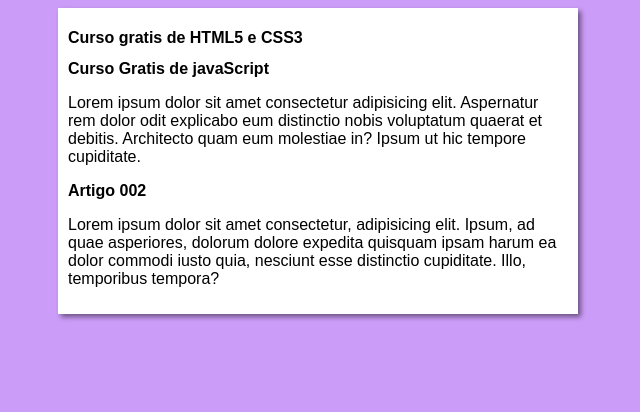
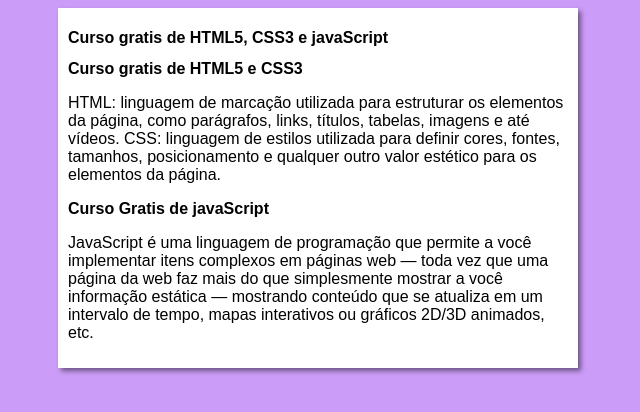
Before and after one commit to Marlon-Santiago/projeto_Site, a plain HTML site: page index.html in a window 1280 px wide. Shown: the whole page, without its empty margins (322-962 px from the left). Drawn offline with Linux system fonts and the light colour scheme.

Commit message:
novo index

```diff
--- a/index.html
+++ b/index.html
@@ -10,15 +10,15 @@
 <body>
  <main>
     <header>
-        <h1>Curso gratis de HTML5 e CSS3</h1>
+        <h1>Curso gratis de HTML5, CSS3 e javaScript </h1>
     </header>
     <article>
-        <h2>Curso Gratis de javaScript</h2>
-        <p>Lorem ipsum dolor sit amet consectetur adipisicing elit. Aspernatur rem dolor odit explicabo eum distinctio nobis voluptatum quaerat et debitis. Architecto quam eum molestiae in? Ipsum ut hic tempore cupiditate.</p>
+        <h2>Curso gratis de HTML5 e CSS3</h2>
+        <p> HTML: linguagem de marcação utilizada para estruturar os elementos da página, como parágrafos, links, títulos, tabelas, imagens e até vídeos. CSS: linguagem de estilos utilizada para definir cores, fontes, tamanhos, posicionamento e qualquer outro valor estético para os elementos da página.</p>
     </article>
     <article>
-        <h2>Artigo 002</h2>
-        <p>Lorem ipsum dolor sit amet consectetur, adipisicing elit. Ipsum, ad quae asperiores, dolorum dolore expedita quisquam ipsam harum ea dolor commodi iusto quia, nesciunt esse distinctio cupiditate. Illo, temporibus tempora?</p>
+        <h2>Curso Gratis de javaScript</h2>
+        <p>JavaScript é uma linguagem de programação que permite a você implementar itens complexos em páginas web — toda vez que uma página da web faz mais do que simplesmente mostrar a você informação estática — mostrando conteúdo que se atualiza em um intervalo de tempo, mapas interativos ou gráficos 2D/3D animados, etc.</p>
     </article>
  </main>
 </body>
```
